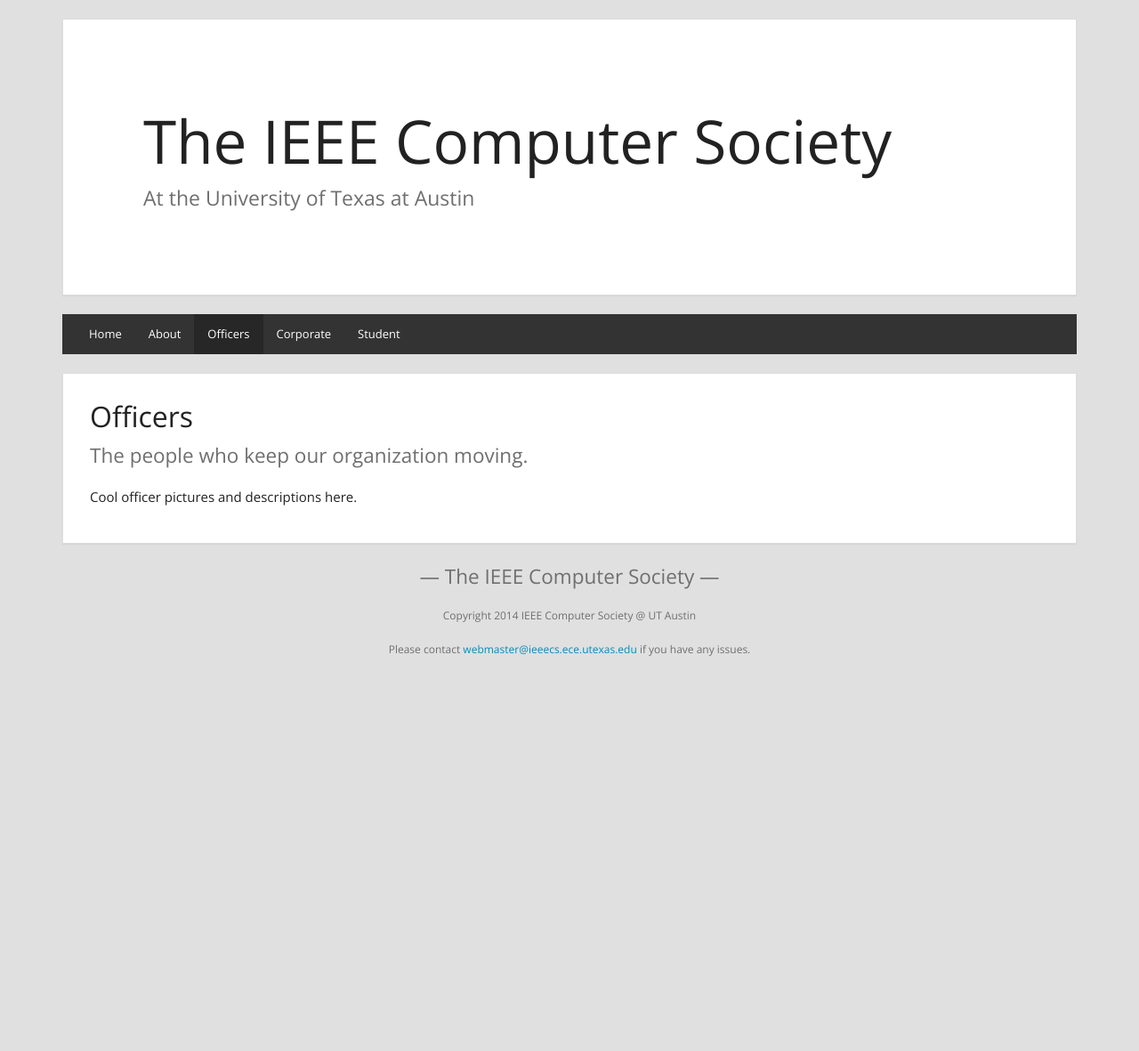
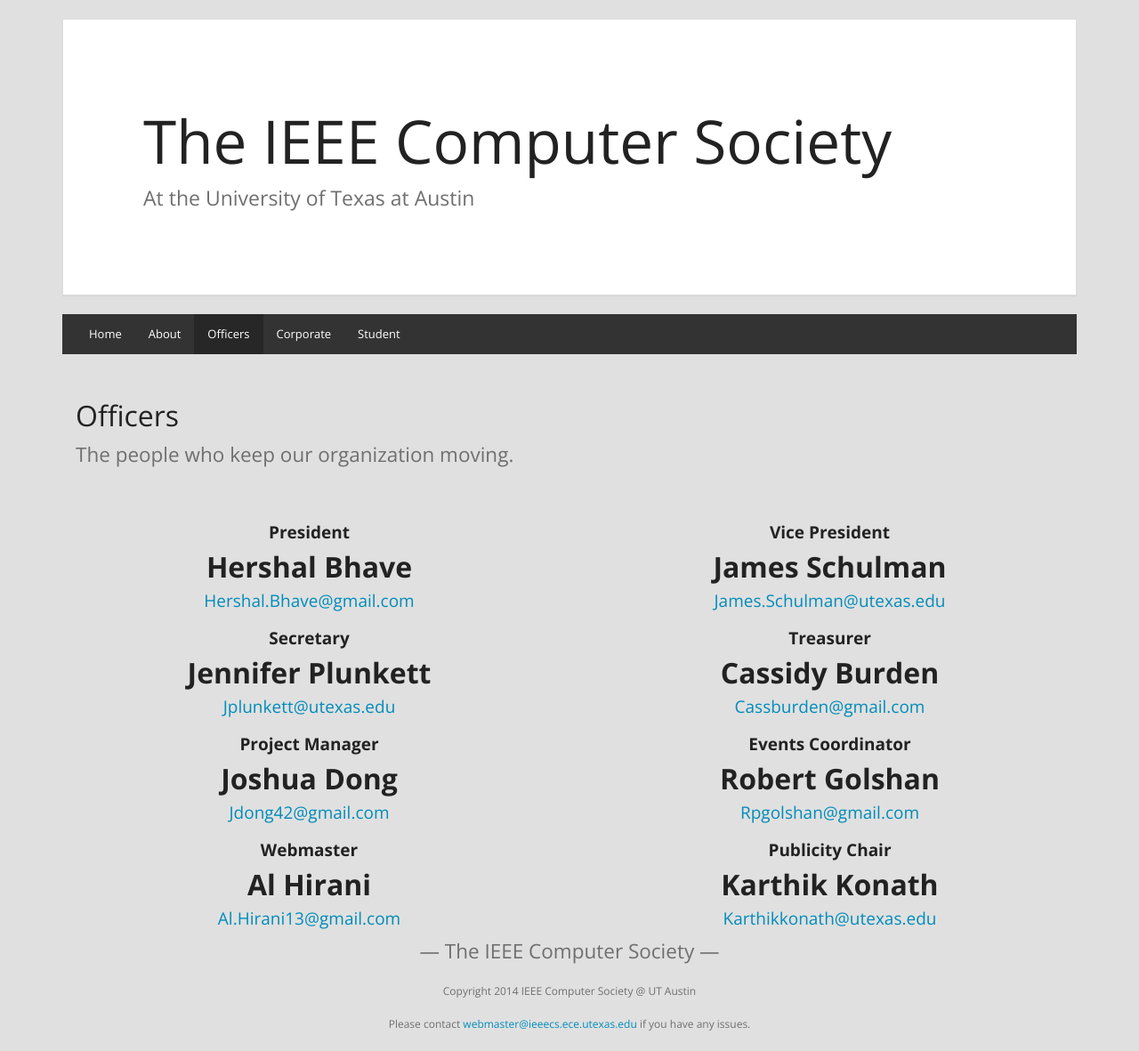
Before and after one commit to ieeecs-ut/ieee-computer-society, a Jekyll site: the page built from officers.html, in a window 1280 px wide. Shown: the whole page at 89% size. Built offline with Jekyll 4.4.1, drawn with Linux system fonts in a browser that asks for light colours; Markdown is read by kramdown in place of the engine named in the settings; before the commit the page ends 900 px from its top, so only the background shows below that.

Commit message:
Updates to About and Officers Page
Officers not done yet, pictures need to be uploaded. Also Officers
layout will be upgraded soon.

```diff
--- a/about.html
+++ b/about.html
@@ -6,7 +6,8 @@
 <div class="panel panel-default">
   <div class="panel-body">
     <h2>About</h2>
-    <p class="lead">We're cool.</p>
-    <p>We do stuff every once in a while.</p>
+    <p class="lead">The IEEE Computer Society is the world's leading computing membership organization and the trusted information and career-development source for a global workforce of technology leaders. Members have endless opportunities to network with the world's foremost technology professionals. At the University of Texas, we collaborate and share information on the most up-to-date technologies and innovations in the computer world. We are dedicated to advancing the theory and application of computer and information-processing technology.</p>
+	<p>As a branch of the IEEE organization, IEEE CS constantly has presentations by corporations and companies on their latest technologies, lectures to assist in the learning of all UT students, and socials that allow for every CS member to know and cooperate with one another in various projects and competitions.</p>
+	<p class="text-warning">Interested in joining? Just sign up for our email list, <a href = "#">here</a>. There are no member fees or forms, just attend our events, eat our food, and have a blast! </p>
   </div>
 </div>
--- a/officers.html
+++ b/officers.html
@@ -3,10 +3,61 @@
 title: "Officers"
 ---
 
-<div class="panel panel-default">
+<div class="row">
+<!-- style="text-align:center;" -->
   <div class="panel-body">
     <h2>Officers</h2>
     <p class="lead">The people who keep our organization moving.</p>
-    <p>Cool officer pictures and descriptions here.</p>
   </div>
+
+  <div style="float:left; width:50%;">
+    <!div style="width:200px;height:150px; border:10px solid orange;bgcolor="#FFFFFF"">
+    	<h4 style="text-align:center;" ><strong>President</strong></h4>
+    	<h2 style="text-align:center;"><strong>Hershal Bhave</strong></h2>
+    	<h4 style="text-align:center;"><a href="mailto:Hershal.Bhave@gmail.com">Hershal.Bhave@gmail.com</a></h4>
+     <!/div>
+  </div>
+
+  <div style="float:left; width:50%;">
+    <h4 style="text-align:center;"><strong>Vice President</strong></h4>
+    <h2 style="text-align:center;"><strong>James Schulman</strong></h2>
+    <h4 style="text-align:center;"><a href="mailto:James.Schulman@utexas.edu">James.Schulman@utexas.edu</a></h4>
+  </div>
+
+<div style="float:left; width:50%;">
+    <h4 style="text-align:center;"><strong>Secretary</strong></h4>
+    <h2 style="text-align:center;"><strong>Jennifer Plunkett</strong></h2>
+    <h4 style="text-align:center;"><a href="mailto:Jplunkett@utexas.edu">Jplunkett@utexas.edu</a></h4>
+  </div>
+
+<div style="float:left; width:50%;">
+    <h4 style="text-align:center;"><strong>Treasurer</strong></h4>
+    <h2 style="text-align:center;"><strong>Cassidy Burden</strong></h2>
+    <h4 style="text-align:center;"><a href="mailto:Cassburden@gmail.com">Cassburden@gmail.com</a></h4>
+  </div>
+
+<div style="float:left; width:50%;">
+    <h4 style="text-align:center;"><strong>Project Manager</strong></h4>
+    <h2 style="text-align:center;"><strong>Joshua Dong</strong></h2>
+    <h4 style="text-align:center;"><a href="mailto:Jdong42@gmail.com">Jdong42@gmail.com</a></h4>
+  </div>
+
+<div style="float:left; width:50%;">
+    <h4 style="text-align:center;"><strong>Events Coordinator</strong></h4>
+    <h2 style="text-align:center;"><strong>Robert Golshan</strong></h2>
+    <h4 style="text-align:center;"><a href="mailto:Rpgolshan@gmail.com">Rpgolshan@gmail.com</a></h4>
+  </div>
+
+<div style="float:left; width:50%;">
+    <h4 style="text-align:center;"><strong>Webmaster</strong></h4>
+    <h2 style="text-align:center;"><strong>Al Hirani</strong></h2>
+    <h4 style="text-align:center;"><a href="mailto:Al.Hirani13@gmail.com">Al.Hirani13@gmail.com</a></h4>
+  </div>
+
+<div style="float:left; width:50%;">
+    <h4 style="text-align:center;"><strong>Publicity Chair</strong></h4>
+    <h2 style="text-align:center;"><strong>Karthik Konath</strong></h2>
+    <h4 style="text-align:center;"><a href="mailto:Karthikkonath@utexas.edu">Karthikkonath@utexas.edu</a></h4>
+  </div>
+
 </div>
```
